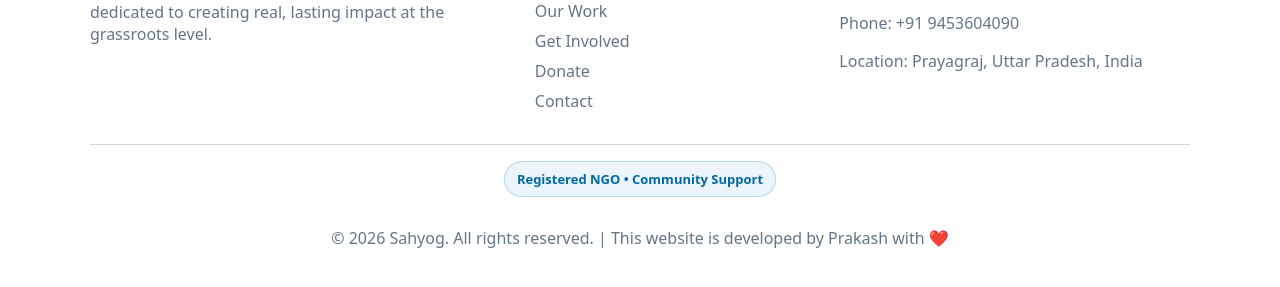
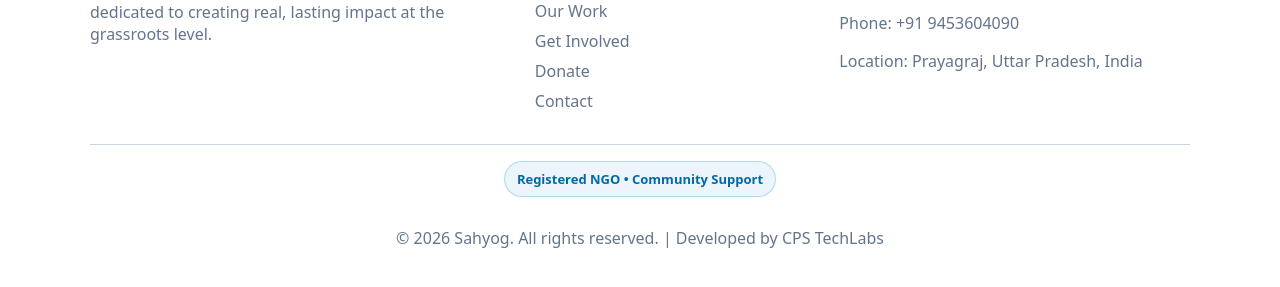
Before and after one commit to prakashsharma19/testing, a plain HTML site: page about.html in a window 1280 px wide. Shown: the part 983-1270 px from the top of the page. Drawn offline with Linux system fonts and the light colour scheme.

Commit message:
Update footer developer credit

```diff
--- a/about.html
+++ b/about.html
@@ -107,7 +107,7 @@
 
     <div class="container footer__bottom">
       <div class="badge">Registered NGO • Community Support</div>
-      <p class="muted">© <span id="year"></span> Sahyog. All rights reserved. | This website is developed by <a href="https://cpsharma.in" target="_blank">Prakash</a> with ❤️</p>
+      <p class="muted">© <span id="year"></span> Sahyog. All rights reserved. | Developed by <a href="https://cpstechlabs.com" target="_blank">CPS TechLabs</a></p>
     </div>
   </footer>
 
```
Also changed, not shown: contact.html (+1 -1 lines), donate.html (+1 -1 lines), gallery.html (+1 -1 lines), get-involved.html (+1 -1 lines), index.html (+1 -1 lines), work.html (+1 -1 lines).
